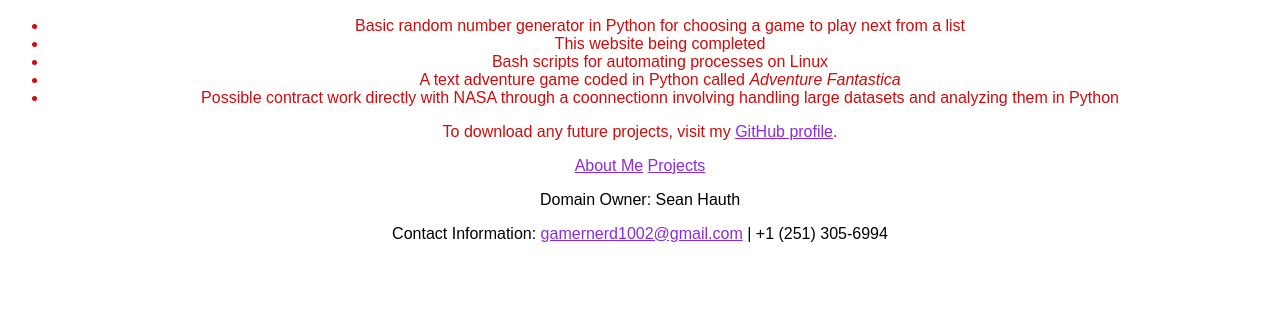
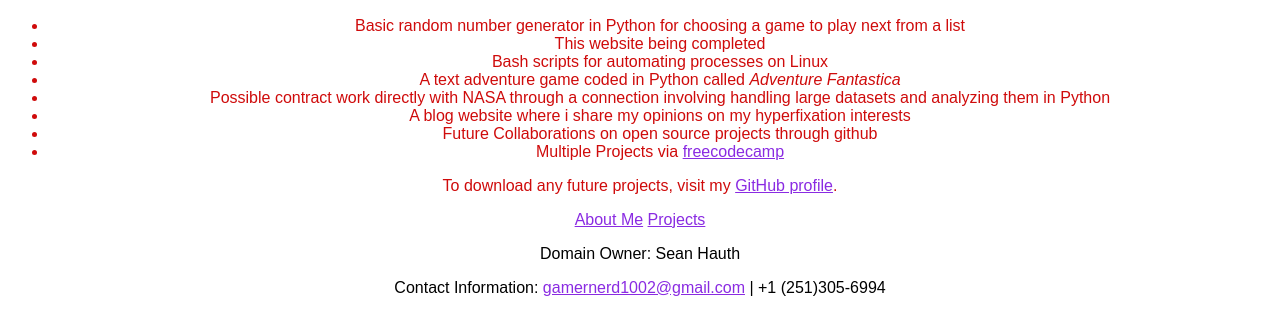
Before and after one commit to Seanman1002/SeanEmporiumProject, a plain HTML site: page index.html in a window 1280 px wide. Shown: the part 555-868 px from the top of the page. Before the commit the page ends 814 px from the top, so only its background shows below. Drawn offline with Linux system fonts and the light colour scheme.

Commit message:
SeanEmporiumProject

```diff
--- a/index.html
+++ b/index.html
@@ -28,7 +28,10 @@
                     <li>This website being completed</li>
                     <li>Bash scripts for automating processes on Linux</li>
                     <li>A text adventure game coded in Python called <em>Adventure Fantastica</em></li>
-                    <li>Possible contract work directly with NASA through a coonnectionn involving handling large datasets and analyzing them in Python</li>
+                    <li>Possible contract work directly with NASA through a connection involving handling large datasets and analyzing them in Python</li>
+                    <li>A blog website where i share my opinions on my hyperfixation interests</li>
+                    <li>Future Collaborations on open source projects through github</li>
+                    <li>Multiple Projects via <a href="https://www.freecodecamp.org/learn" alt="freecodecamp">freecodecamp</a></li>
                 </ul>
                 <p>
                     To download any future projects, visit my
@@ -43,7 +46,7 @@
 
     <footer>
         <p>Domain Owner: Sean Hauth</p>
-        <p>Contact Information: <a href="mailto:gamernerd1002@gmail.com">gamernerd1002@gmail.com</a> | +1 (251) 305-6994</p>
+        <p>Contact Information: <a href="mailto:gamernerd1002@gmail.com">gamernerd1002@gmail.com</a> | +1 (251)305-6994</p>
     </footer>
 </body>
 </html>
```
